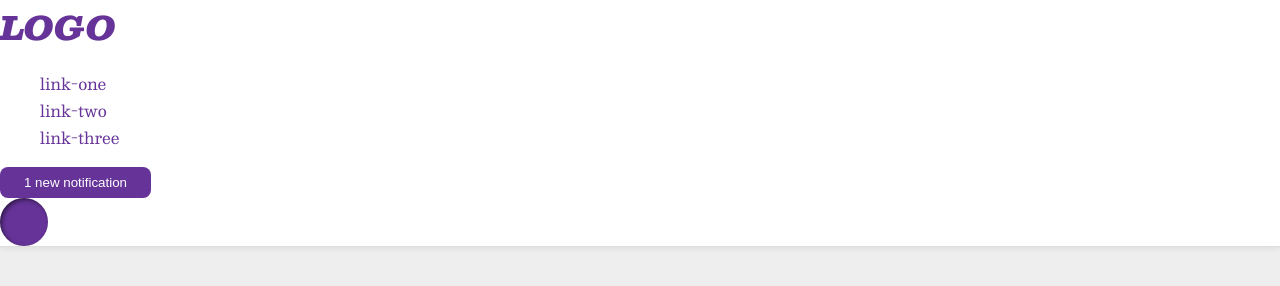
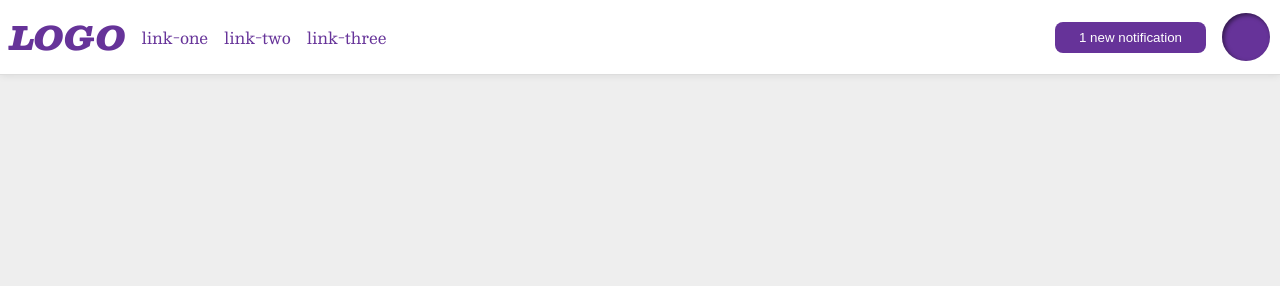
Before and after one commit to deanwagner/odin_project, a plain HTML site: page css-exercises-main/flex/03-flex-header-2/index.html in a window 1280 px wide. Drawn offline with nearby package versions, Linux system fonts and the light colour scheme.

Commit message:
flex header 2

```diff
--- a/css-exercises-main/flex/03-flex-header-2/index.html
+++ b/css-exercises-main/flex/03-flex-header-2/index.html
@@ -9,6 +9,7 @@
 </head>
 <body>
   <div class="header">
+    <div class="left">
       <div class="logo">
         LOGO
       </div>
@@ -17,10 +18,13 @@
         <li><a href="google.com">link-two</a></li>
         <li><a href="google.com">link-three</a></li>
       </ul>
+    </div>
+    <div class="right">
       <button class="notifications">
         1 new notification
       </button>
       <div class="profile-image"></div>
     </div>
+  </div>
 </body>
 </html>
--- a/css-exercises-main/flex/03-flex-header-2/style.css
+++ b/css-exercises-main/flex/03-flex-header-2/style.css
@@ -12,6 +12,11 @@ body {
   background: white;
   border-bottom: 1px solid #ddd;
   box-shadow: 0 0 8px rgba(0,0,0,.1);
+
+  display: flex;
+  justify-content: space-between;
+  align-items: center;
+  padding: 10px;
 }
 
 .profile-image {
@@ -45,4 +50,15 @@ a {
 
 ul {
   list-style-type: none;
+
+  display: flex;
+  margin: 0;
+  padding: 0;
+  gap: 16px;
 }
+
+.left, .right {
+  display: flex;
+  align-items: center;
+  gap: 16px;
+}
```
Lines whose indentation alone changed are shown as unchanged.
